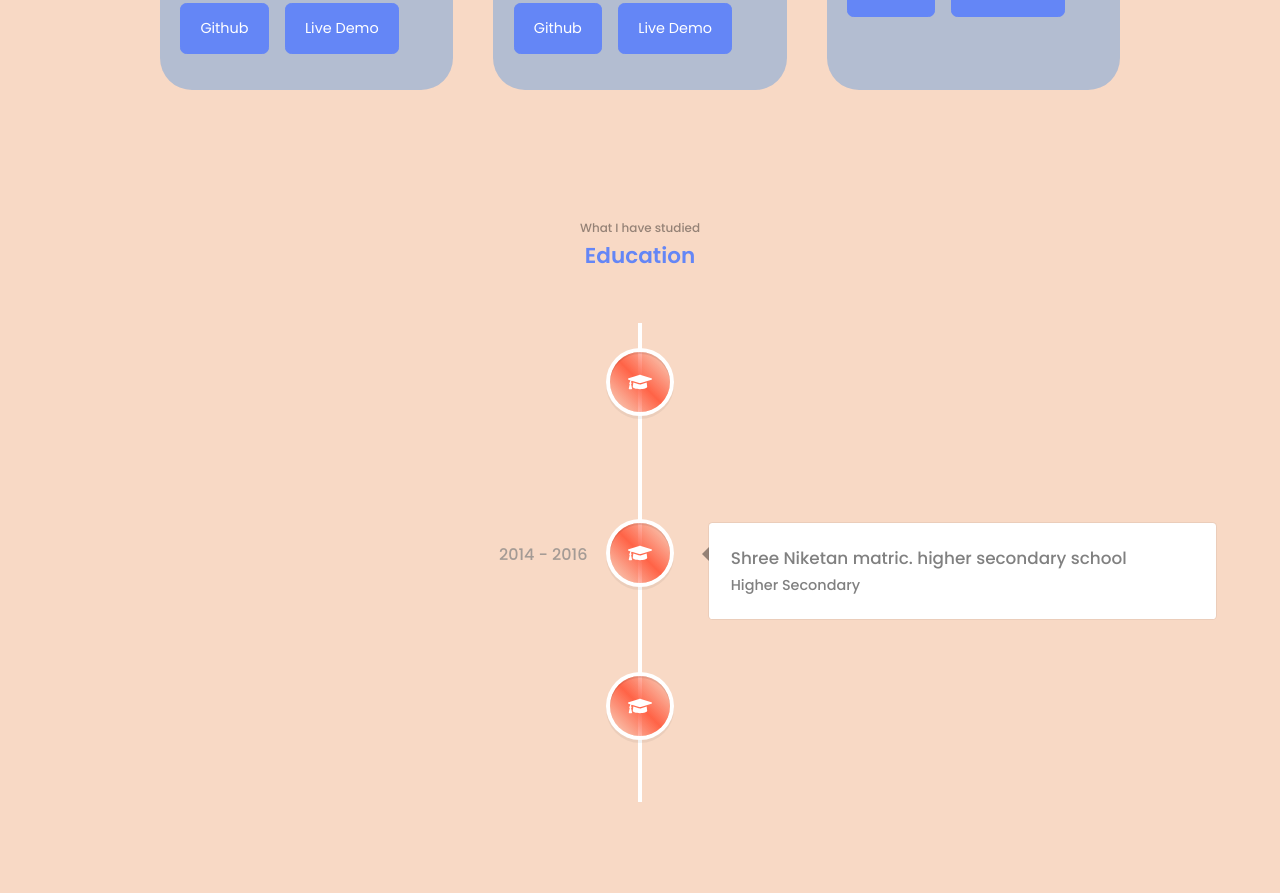
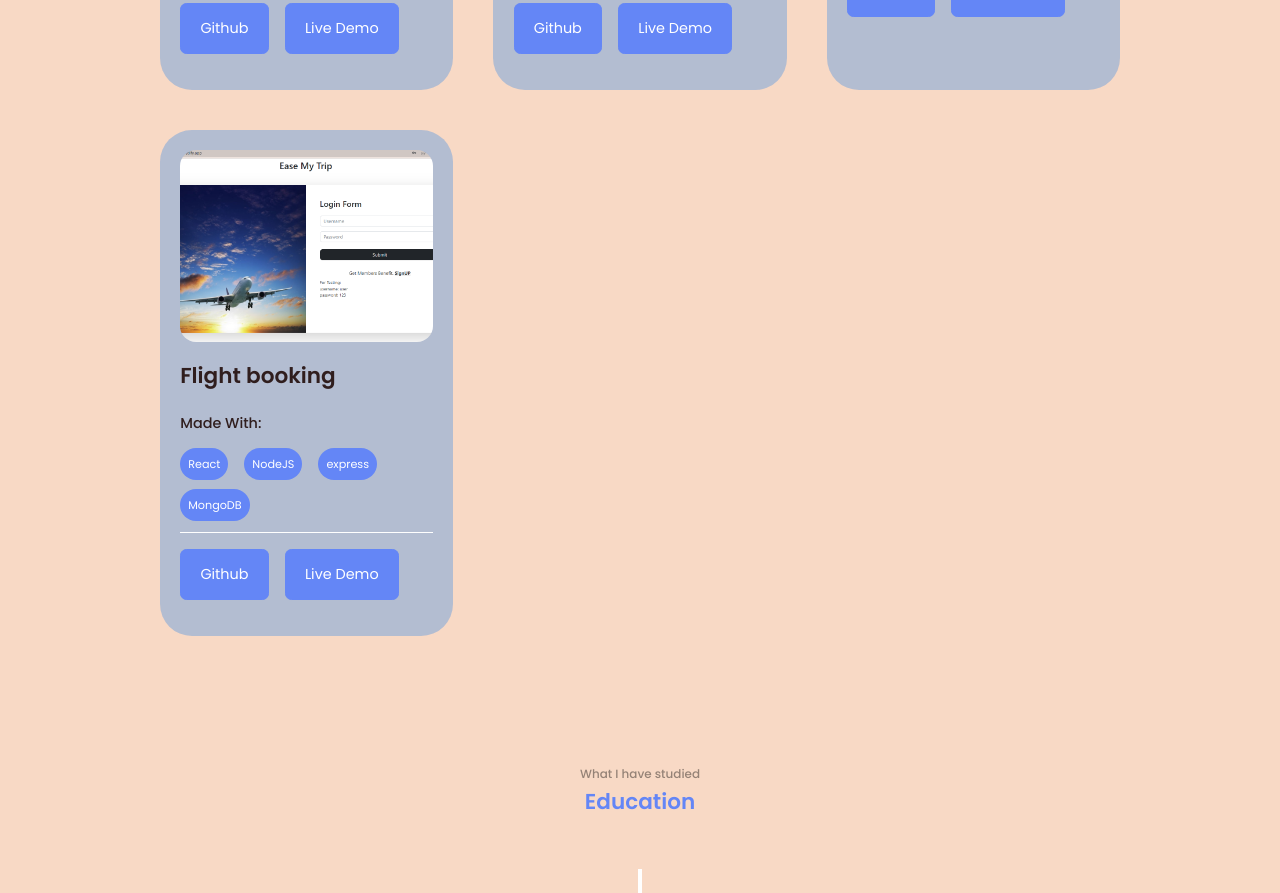
Before and after one commit to gunal15/Gunal_Portfolio, a React (Create React App) app: page / in a window 1280 px wide. Shown: the part 2920-3813 px from the top of the page. Built offline with nearby package versions, Linux system fonts and the light colour scheme.

Commit message:
4th project added

```diff
--- a/src/Components/Projects/ProjectData.js
+++ b/src/Components/Projects/ProjectData.js
@@ -1,7 +1,7 @@
 import IMG1 from '../../Asserts/project1.png'
 import IMG2 from '../../Asserts/project2.png'
 import IMG3 from '../../Asserts/project3.png'
-//import IMG4 from '../../Asserts/project4.png'
+import IMG4 from '../../Asserts/project4.png'
 
 
 export const ProjectData =[
@@ -43,6 +43,18 @@ export const ProjectData =[
         'express',
         'MongoDB'
       ]
-    },
+    },{
+      id: 4,
+      image: IMG4,
+      title: 'Flight booking',
+      github: 'https://github.com/gunal15/flight-booking-fe',
+      demo: 'https://flight-booking-fe.netlify.app/',
+      made:[
+        'React',
+        'NodeJS',
+        'express',
+        'MongoDB'
+      ]
+    }
 
 ]
```
Also changed, not shown: src/Asserts/project4.png (added).
